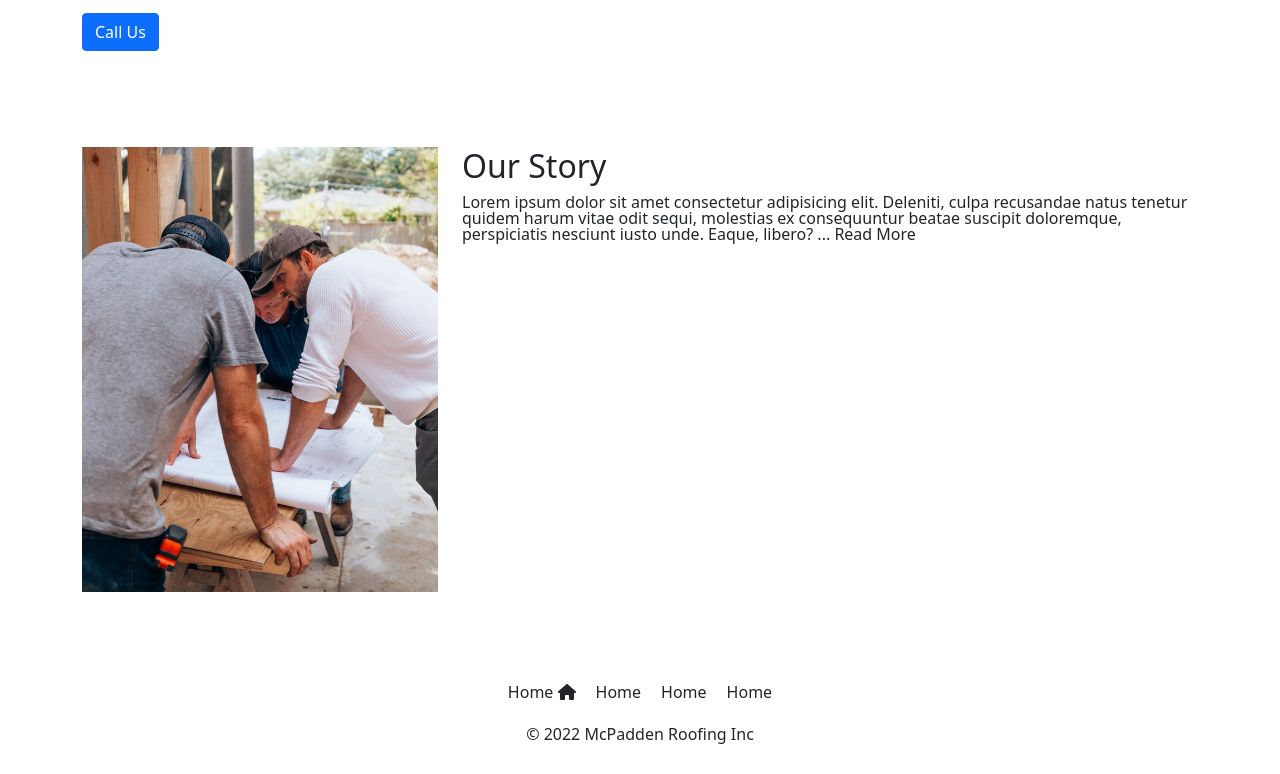
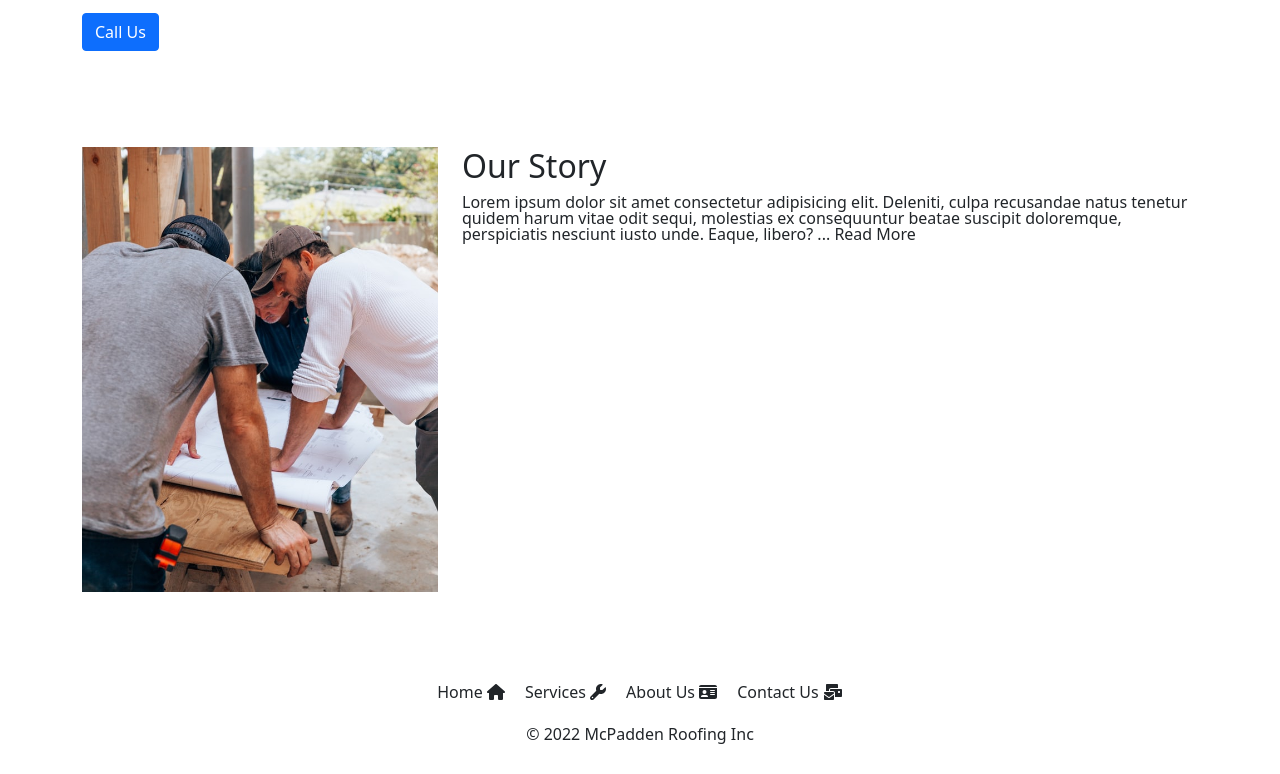
Before and after one commit to tmcfadden7/mcpadden-roofing-react-app, a React (Create React App) app: page / in a window 1280 px wide. Shown: the part 930-1704 px from the top of the page. Built offline with nearby package versions, Linux system fonts and the light colour scheme.

Commit message:
add font awesome icons and update nav items

```diff
--- a/src/components/Footer.js
+++ b/src/components/Footer.js
@@ -19,13 +19,19 @@ const Footer = () => {
 								</a>
 							</li>
 							<li>
-								<a href='#home'>Home</a>
+								<a href='#home'>
+									Services <FontAwesomeIcon icon={faWrench} />
+								</a>
 							</li>
 							<li>
-								<a href='#home'>Home</a>
+								<a href='#home'>
+									About Us <FontAwesomeIcon icon={faIdCard} />
+								</a>
 							</li>
 							<li>
-								<a href='#home'>Home</a>
+								<a href='#home'>
+									Contact Us <FontAwesomeIcon icon={faMailBulk} />
+								</a>
 							</li>
 						</ul>
 					</nav>
```
